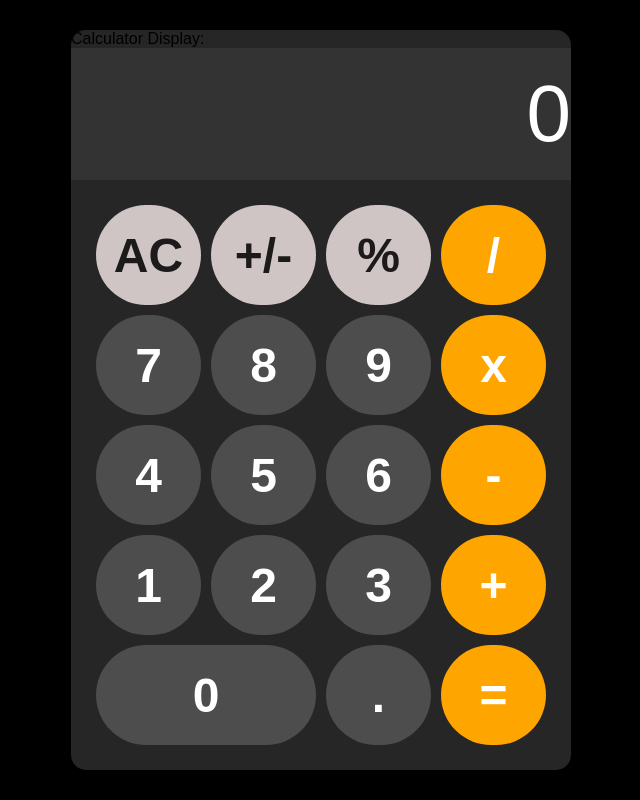
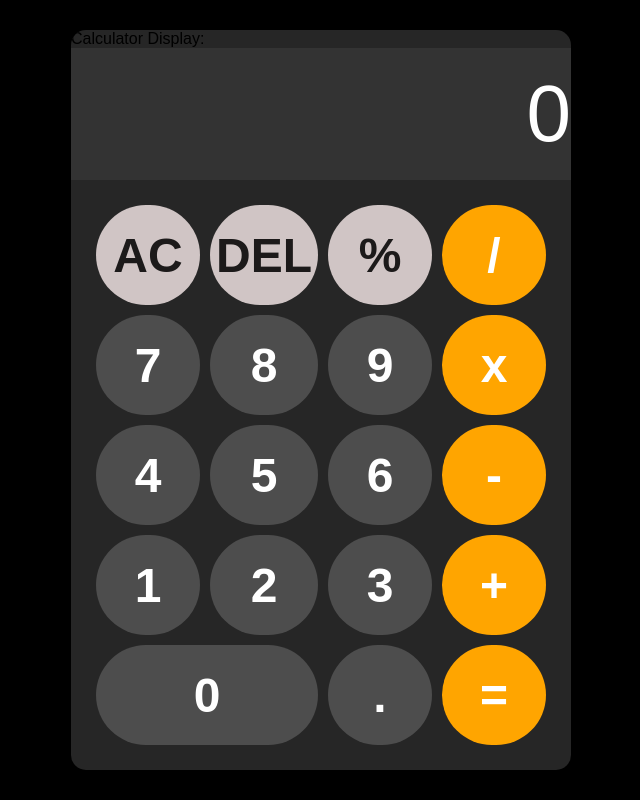
Before and after one commit to akindu-k/akindu-k.github.io, a plain HTML site: page index.html in a window 1280 px wide. Shown: the whole page, without its empty margins (319-959 px from the left). Drawn offline with Linux system fonts and the light colour scheme.

Commit message:
Update calculator display button label

```diff
--- a/index.html
+++ b/index.html
@@ -20,7 +20,7 @@
         <button id = "clear-btn" onclick="clearDisplay()" class="operator-btn-grey">AC</button>
 
         <button onclick="appendToDisplay('C')" class="operator-btn-grey">
-          +/-
+          DEL
         </button>
         <button onclick="percentage()" class="operator-btn-grey">
           %
```
